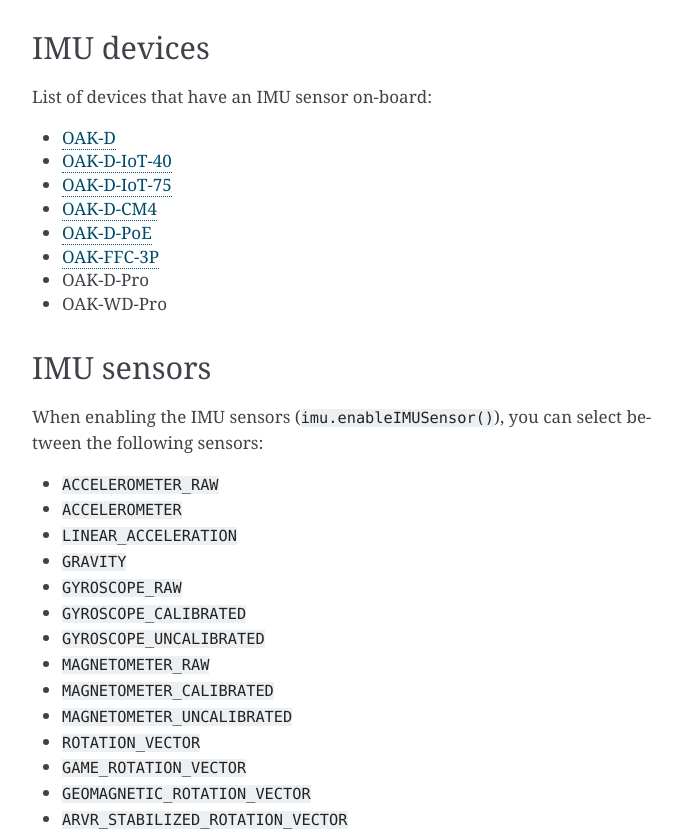
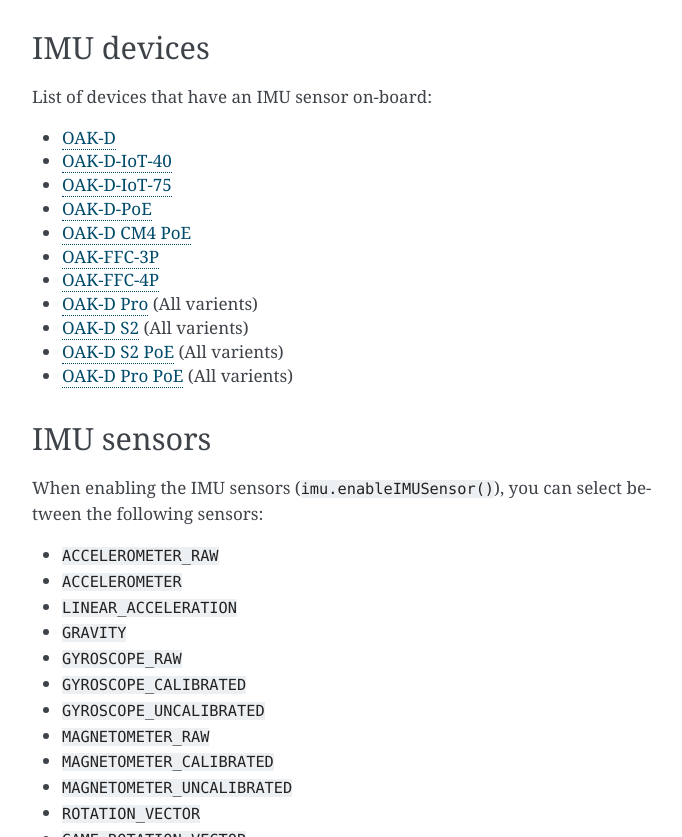
Before and after one commit to luxonis/depthai-python, a Sphinx documentation site: the page built from docs/source/components/nodes/imu.rst, in a window 1280 px wide and 900 px high, scrolled down 1065 px, cut to the strip 63-900 px from the top of the window. Shown: the whole strip, without its empty margins (388-1070 px from the left). Built offline with Sphinx 7.4.7, drawn with Linux system fonts in a browser that asks for light colours; pages that are not in the unit, such as notebooks, are missing from menus; the version number could not be read and is left out.

Commit message:
Fixed IMU docs

```diff
--- a/docs/source/components/nodes/imu.rst
+++ b/docs/source/components/nodes/imu.rst
@@ -87,11 +87,14 @@
 * `OAK-D <https://docs.luxonis.com/projects/hardware/en/latest/pages/BW1098OAK.html>`__
 * `OAK-D-IoT-40 <https://docs.luxonis.com/projects/hardware/en/latest/pages/DM1092.html>`__
 * `OAK-D-IoT-75 <https://docs.luxonis.com/projects/hardware/en/latest/pages/DM1098OBC.html>`__
-* `OAK-D-CM4 <https://docs.luxonis.com/projects/hardware/en/latest/pages/DM1097.html>`__
 * `OAK-D-PoE <https://docs.luxonis.com/projects/hardware/en/latest/pages/SJ2088POE.html>`__
+* `OAK-D CM4 PoE <https://docs.luxonis.com/projects/hardware/en/latest/pages/SJ2088POE.html>`__
 * `OAK-FFC-3P <https://docs.luxonis.com/projects/hardware/en/latest/pages/DM1090.html>`__
-* OAK-D-Pro
-* OAK-WD-Pro
+* `OAK-FFC-4P <https://docs.luxonis.com/projects/hardware/en/latest/pages/DD2090.html>`__
+* `OAK-D Pro <https://docs.luxonis.com/projects/hardware/en/latest/pages/DM9098pro.html>`__ (All varients)
+* `OAK-D S2 <https://docs.luxonis.com/projects/hardware/en/latest/pages/DM9098s2.html>`__ (All varients)
+* `OAK-D S2 PoE <https://docs.luxonis.com/projects/hardware/en/latest/pages/NG9097s2.html>`__ (All varients)
+* `OAK-D Pro PoE <https://docs.luxonis.com/projects/hardware/en/latest/pages/NG9097pro.html>`__ (All varients)
 
 
 IMU sensors
```
